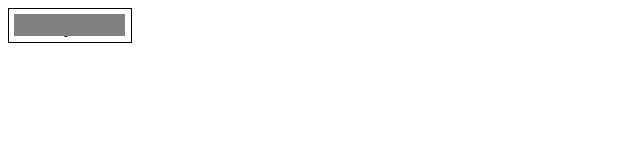
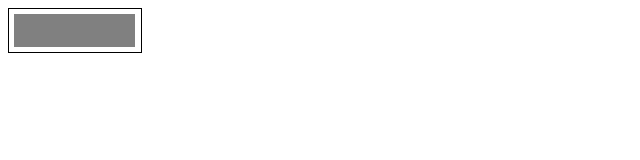
Before and after one commit to Gerhut/ScratchCard, a plain HTML site: page index.html in a window 1280 px wide. Shown: the whole page, without its empty margins (0-640 px from the left). Drawn offline with Linux system fonts and the light colour scheme.

Commit message:
扩大demo页面的擦除范围

```diff
--- a/index.html
+++ b/index.html
@@ -10,14 +10,16 @@
   	padding: 5px;
   	border: 1px solid black;
   }
-  span {
+  p {
+  	margin: 0;
+  	padding: 5px;
   	font-size: 20px;
   }
   </style>
 </head>
 <body>
-  <div><span id="sceatchable">Hooray! $300</span></div>
+  <div><p id="sceatchable">Hooray! $300</p></div>
   <script src="ScratchCard.js"></script>
-  <script>ScratchCard(document.querySelector('span'));</script>
+  <script>ScratchCard(document.querySelector('p'));</script>
 </body>
 </html>
```
